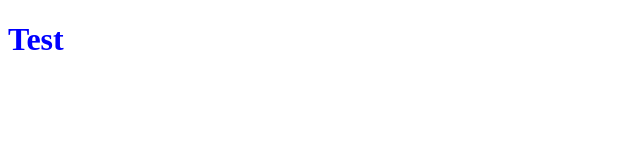
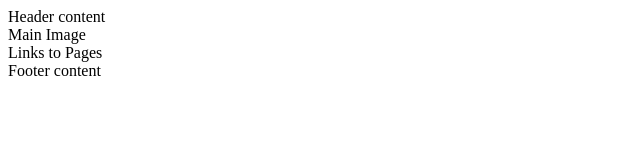
Before and after one commit to Code-Institute-Submissions/angharadcaswell-wild-swim-bristol, a plain HTML site: page index.html in a window 1280 px wide. Shown: the whole page, without its empty margins (0-640 px from the left). Drawn offline with Linux system fonts and the light colour scheme.

Commit message:
Add core stucture for homepage

```diff
--- a/index.html
+++ b/index.html
@@ -11,6 +11,10 @@
     <title>Wild Swim Bristol </title>
 </head>
 <body>
-    <h1> Test</h1>
+    <header>Header content</header>
+    <section>Main Image</section>
+    <section>Links to Pages</section>
+    <footer>Footer content</footer>
+
 </body>
 </html>
```
